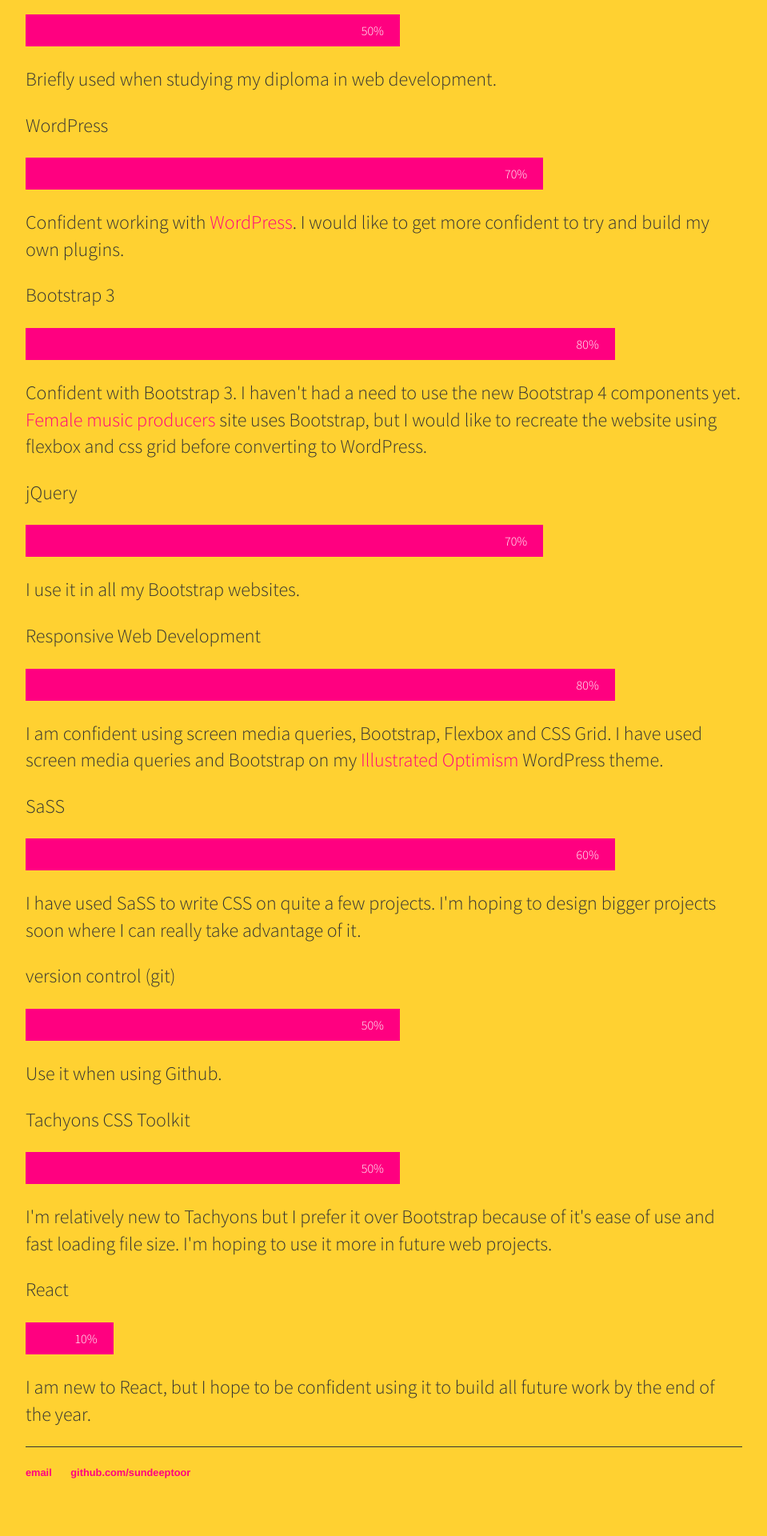
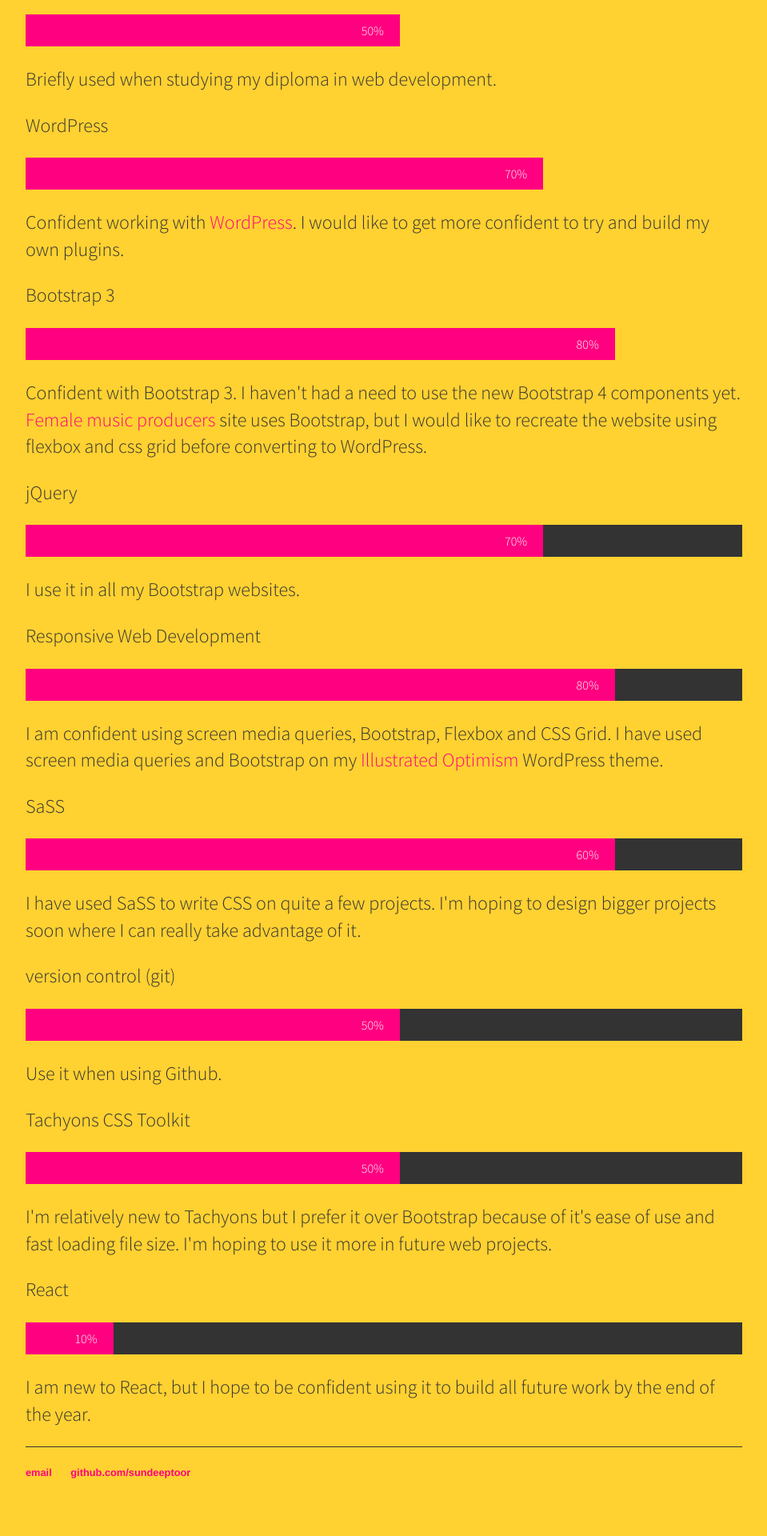
Before and after one commit to SundeepToor/sundeeptoor.github.io, a Jekyll site: the page built from cv/index.html, in a window 1280 px wide. Shown: the part 3534-5454 px from the top of the page at 80% size, without its empty margins (160-1119 px from the left). Built offline with Jekyll 4.4.1, drawn with Linux system fonts in a browser that asks for light colours.

Commit message:
Update index.html

```diff
--- a/cv/index.html
+++ b/cv/index.html
@@ -93,37 +93,37 @@
 <p>Confident with Bootstrap 3. I haven't had a need to use the new Bootstrap 4 components yet. <a href="http://fmp.prolificpolymath.com/">Female music producers</a> site uses Bootstrap, but I would like to recreate the website using flexbox and css grid before converting to WordPress.</p>
 
 <p>jQuery</p>
-<div class="container">
+<div class="skillcontainer">
   <div class="skills jquery">70%</div>
 </div>
 <p>I use it in all my Bootstrap websites.</p>
 
 <p>Responsive Web Development</p>
-<div class="container">
+<div class="skillcontainer">
   <div class="skills resweb">80%</div>
 </div>
 <p>I am confident using screen media queries, Bootstrap, Flexbox and CSS Grid. I have used screen media queries and Bootstrap on my <a href="http://illustratedoptimism.com/">Illustrated Optimism</a> WordPress theme.</p>
 
 <p>SaSS</p>
-<div class="container">
+<div class="skillcontainer">
   <div class="skills sass">60%</div>
 </div>
 <p>I have used SaSS to write CSS on quite a few projects. I'm hoping to design bigger projects soon where I can really take advantage of it.</p>
 
 <p>version control (git)</p>
-<div class="container">
+<div class="skillcontainer">
   <div class="skills git">50%</div>
 </div>
 <p>Use it when using Github.</p>
 
 <p>Tachyons CSS Toolkit</p>
-<div class="container">
+<div class="skillcontainer">
   <div class="skills tachyons">50%</div>
 </div>
 <p>I'm relatively new to Tachyons but I prefer it over Bootstrap because of it's ease of use and fast loading file size. I'm hoping to use it more in future web projects.</p>
 
 <p>React</p>
-<div class="container">
+<div class="skillcontainer">
   <div class="skills react">10%</div>
 </div>
 <p>I am new to React, but I hope to be confident using it to build all future work by the end of the year.</p>
```
